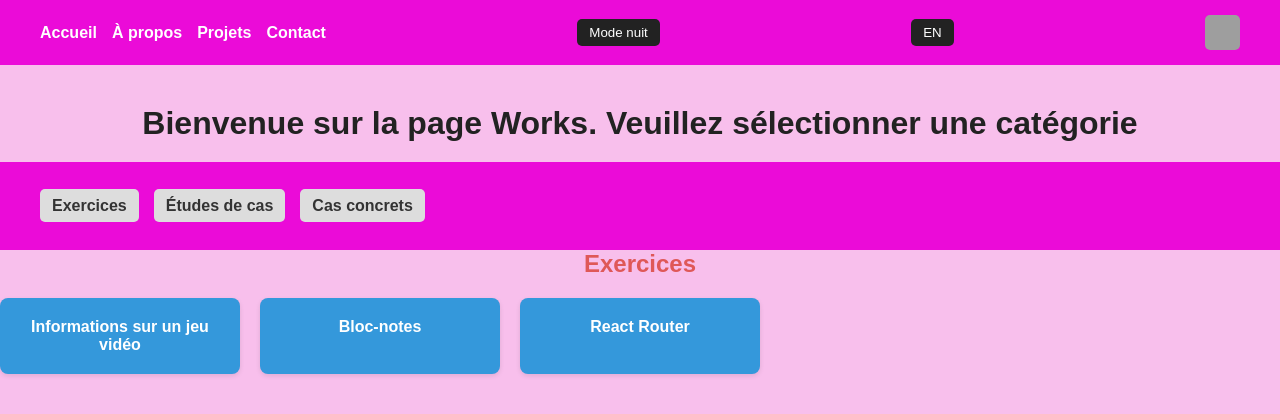
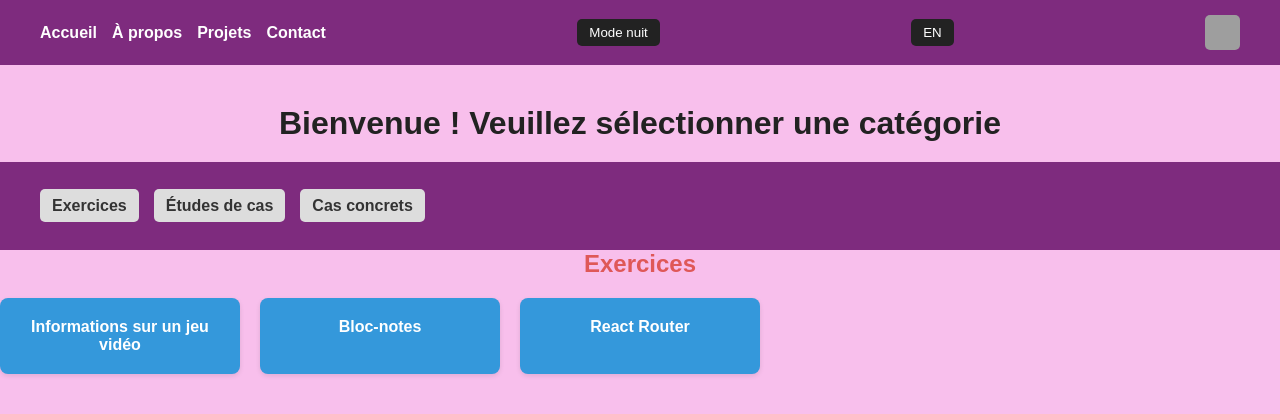
Before and after one commit to Martine9670/thp_portfolio, a React (Vite) app: page /works in a window 1280 px wide. Shown: the top 414 px of the page. Built offline with nearby package versions, Linux system fonts and the light colour scheme; grey boxes are pictures that could not be loaded.

Commit message:
change color navbar and text to translations

```diff
--- a/src/App.css
+++ b/src/App.css
@@ -26,7 +26,7 @@ div {
 }
 
 nav {
-  background-color: #eb0bd8;
+  background-color: #7e2b7e;
   padding: 15px 40px;
 }
 
@@ -198,7 +198,7 @@ section p {
 .project {
   padding: 20px;
   border-radius: 8px;
-  background-color: #e280e2;
+  background-color: #7e2b7e;
   color: white;
   text-align: center;
   width: 100%;
--- a/src/translations.js
+++ b/src/translations.js
@@ -12,7 +12,7 @@ export const translations = {
       dark: "Mode jour"
     },
     works: {
-      title: "Bienvenue sur la page Works. Veuillez sélectionner une catégorie",
+      title: "Bienvenue ! Veuillez sélectionner une catégorie",
       exercices: "Exercices",
       caseStudy: "Études de cas",
       concretCase: "Cas concrets"
@@ -53,7 +53,7 @@ export const translations = {
       dark: "Light Mode"
     },
     works: {
-      title: "Welcome to the Works page. Please select a category",
+      title: "Welcome ! Please select a category",
       exercices: "Exercises",
       caseStudy: "Case Study",
       concretCase: "Concrete Case"
```
